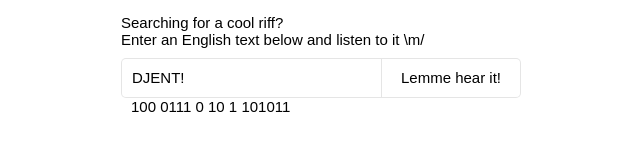
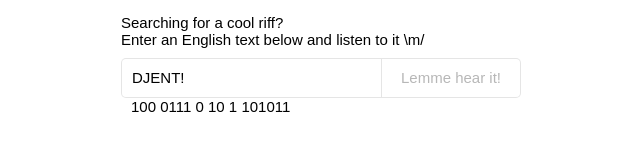
Before and after one commit to bespoyasov/morse, a plain HTML site: page index.html in a window 1280 px wide. Shown: the part 352-502 px from the top of the page, 319-959 px from the left. Drawn offline with Linux system fonts and the light colour scheme; no server answers.

Commit message:
Disable button while loading guitar sounds

```diff
--- a/SoundEmitter/index.js
+++ b/SoundEmitter/index.js
@@ -13,9 +13,8 @@ class SoundEmitter {
   }
 
   initAdaptee = async () => {
-    console.log('init')
     this.source = await Soundfont.instrument(this.audioCtx, 'distortion_guitar');
-    console.log(this.source)
+    document.getElementById('play').removeAttribute('disabled')
   }
 
   play = (durationMS) => {
--- a/index.html
+++ b/index.html
@@ -15,7 +15,7 @@
         <input type="text" id="message" value="DJENT!" placeholder="DJENT!" />
       </div>
       <div class="right">
-        <button id="play">Lemme hear it!</button>
+        <button id="play" disabled>Lemme hear it!</button>
       </div>
     </div>
     <div class="message" id="translated">
```
